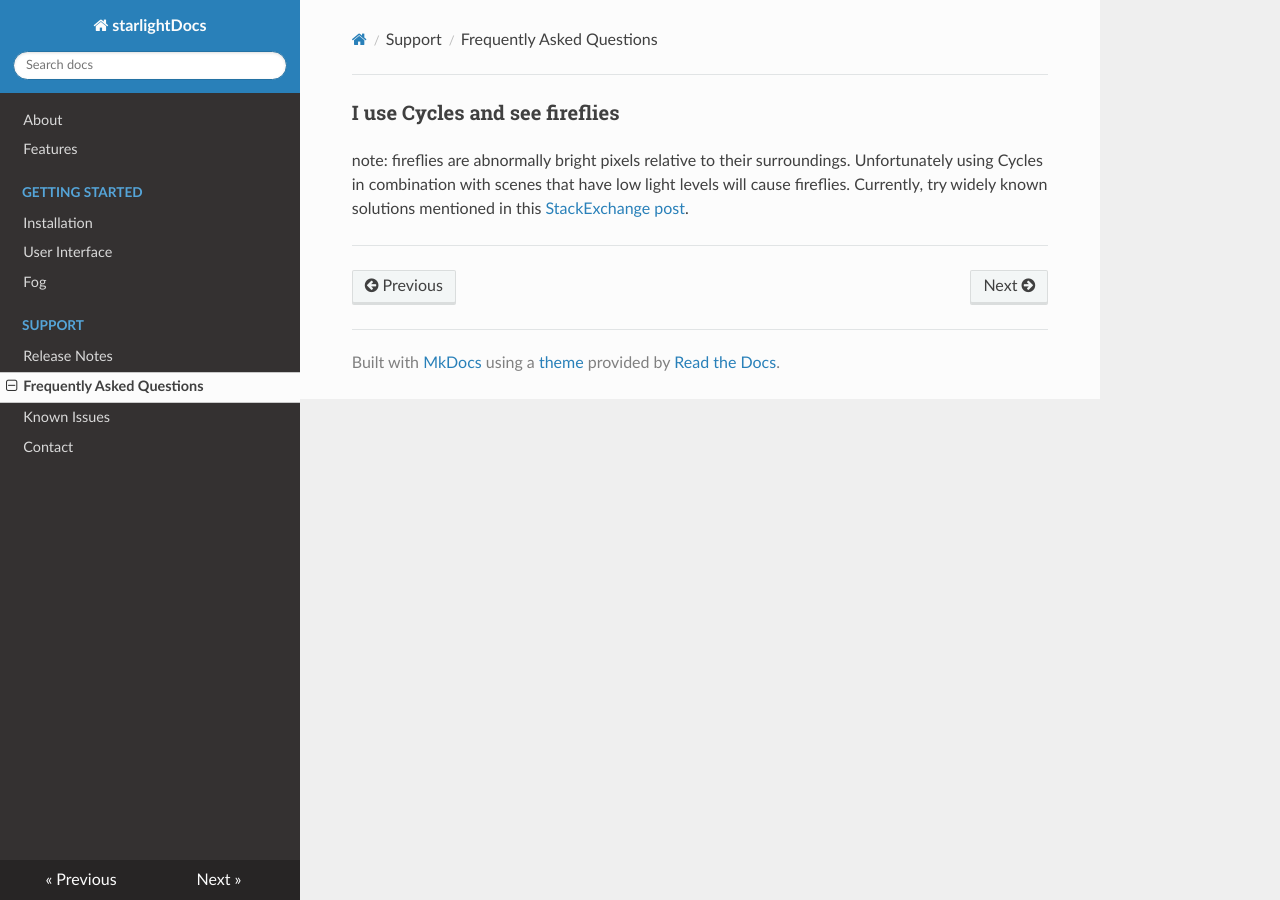
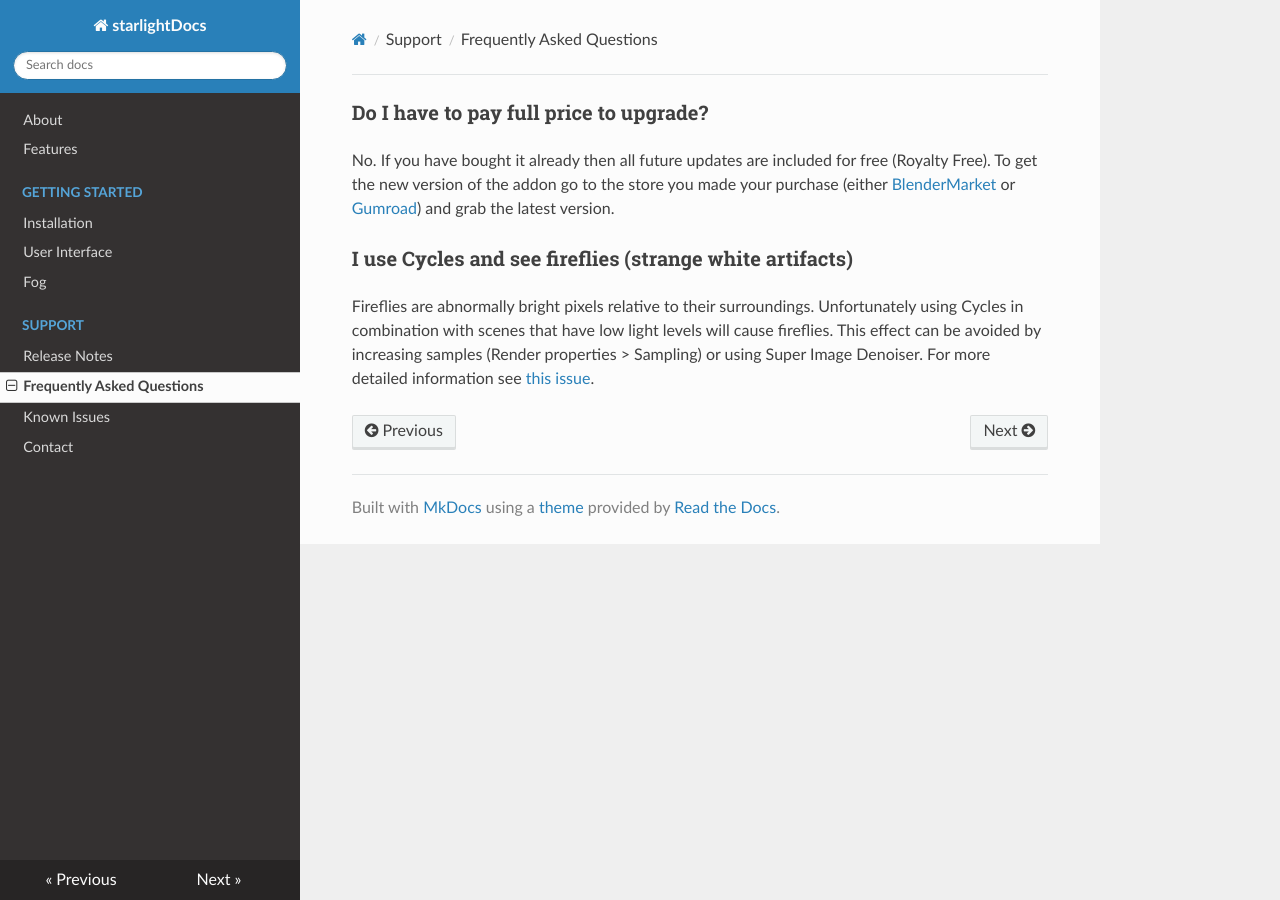
Before and after one commit to karlisup/physical-starlight-and-atmosphere-docs, an MkDocs documentation site: the page built from docs/faq.md, in a window 1280 px wide. Built offline with MkDocs 1.6.1, drawn with Linux system fonts in a browser that asks for light colours; nearby versions of some CDN libraries; old or Windows-style settings are respelled for this version of MkDocs.

Commit message:
Add enties about Royalty Free and Fireflies

```diff
--- a/docs/faq.md
+++ b/docs/faq.md
@@ -1,7 +1,10 @@
+### Do I have to pay full price to upgrade?
+No. If you have bought it already then all future updates are included for free (Royalty Free). To get the new version
+of the addon go to the store you made your purchase (either
+[BlenderMarket](https://blendermarket.com/products/physical-starlight-and-atmosphere) or
+[Gumroad](https://gumroad.com/l/PSaA)) and grab the latest version.
 
-
-### I use Cycles and see fireflies
-note:  fireflies are abnormally bright pixels relative to their surroundings.
-Unfortunately using Cycles in combination with scenes that have low light levels will cause fireflies. Currently, try widely known solutions mentioned in this [StackExchange post](https://blender.stackexchange.com/questions/1703/how-to-reduce-fireflies-in-cycles).
-
-** **
+### I use Cycles and see fireflies (strange white artifacts)
+Fireflies are abnormally bright pixels relative to their surroundings. Unfortunately using Cycles in combination with scenes that have low light levels will cause fireflies. This effect
+can be avoided by increasing samples (Render properties > Sampling) or using Super Image Denoiser. For more detailed
+information see [this issue](https://github.com/PhysicalAddons/physical-starlight-and-atmosphere/issues/22).
```
